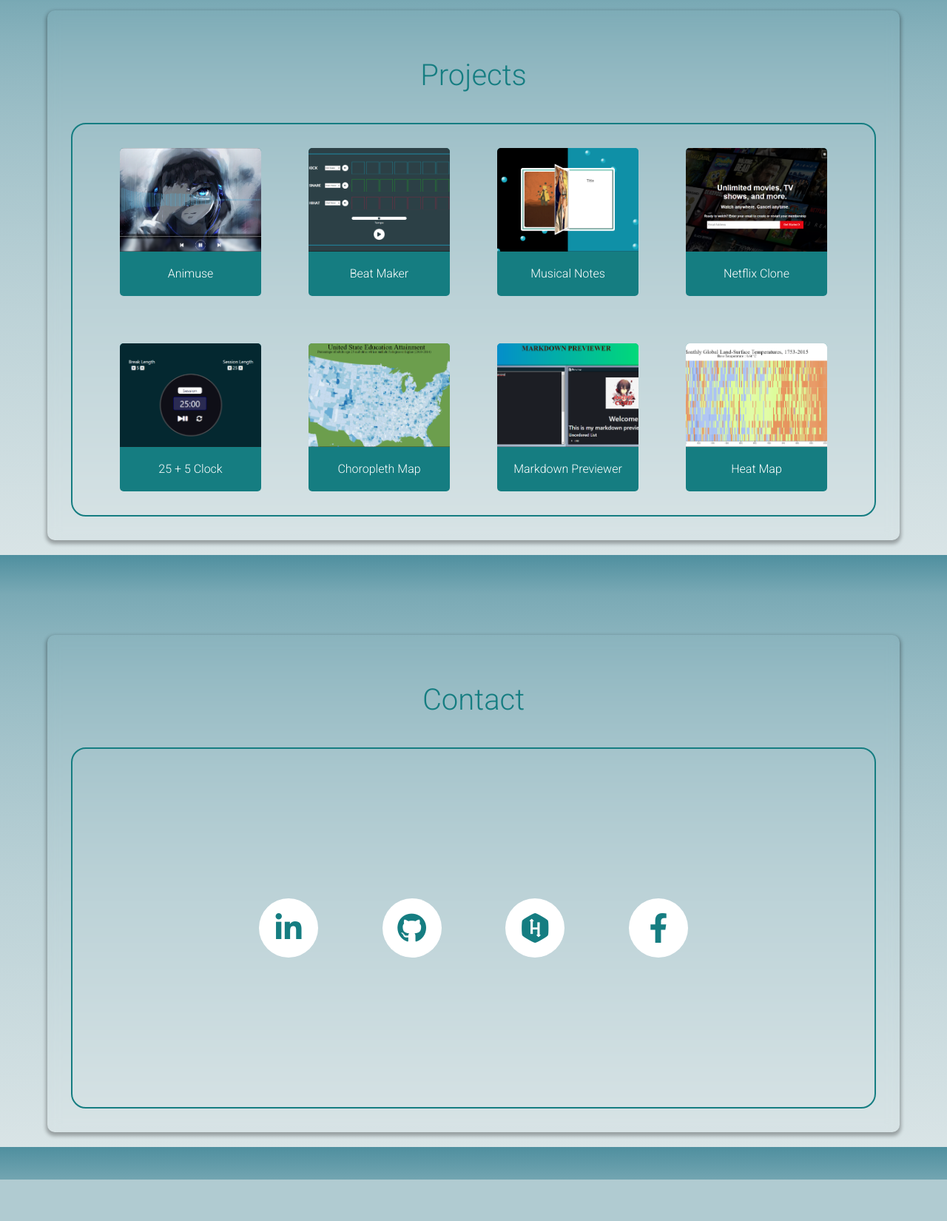
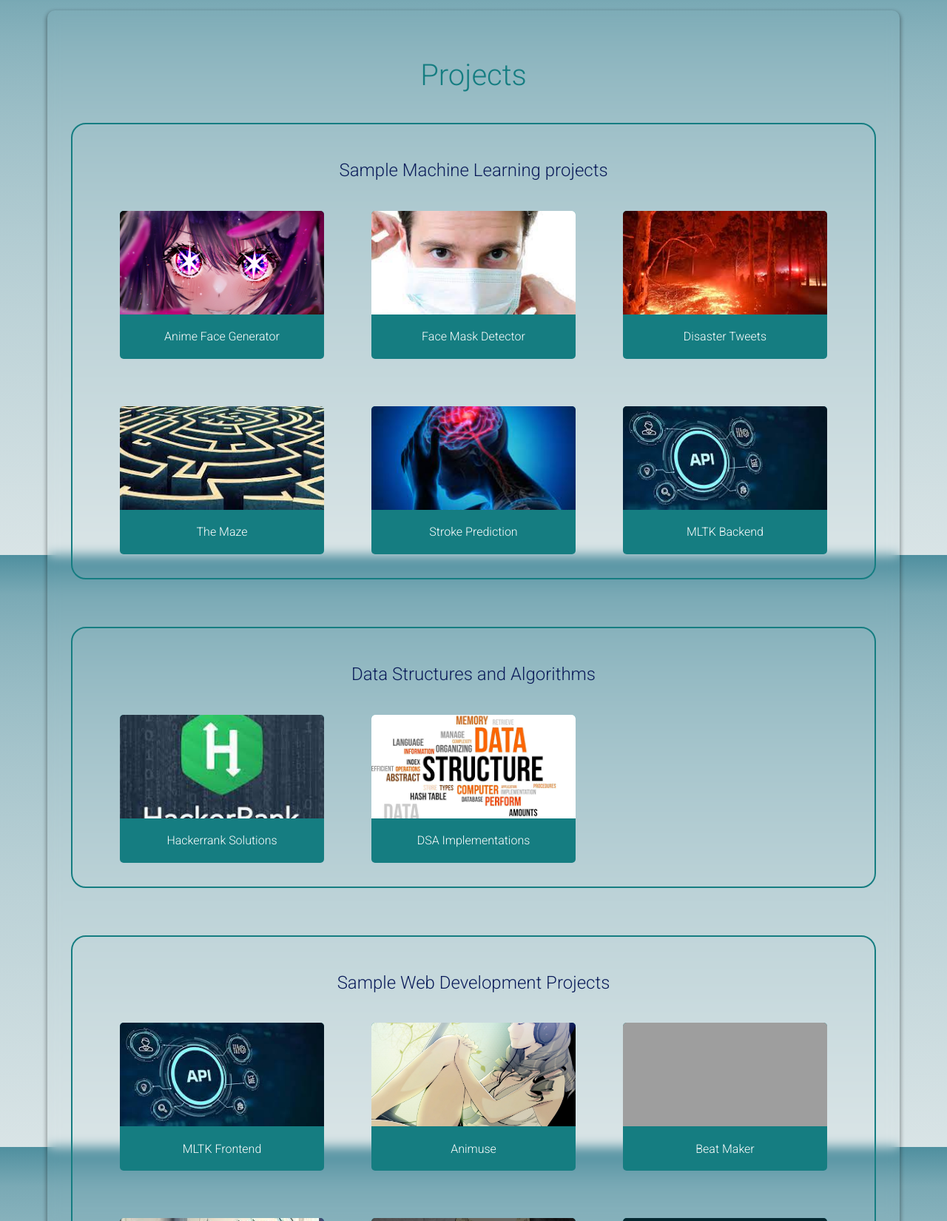
Before and after one commit to e-hokage777/e-hokage777.github.io, a PHP site: page / in a window 1280 px wide. Shown: the part 4850-6500 px from the top of the page at 74% size. Before the commit the page ends 6444 px from the top, so only its background shows below. Run offline with PHP 8.4, Linux system fonts and the light colour scheme; grey boxes are pictures that could not be loaded.

Commit message:
added ml projects and updated design

```diff
--- a/index.html
+++ b/index.html
@@ -4,6 +4,7 @@
     <meta charset="UTF-8" />
     <meta http-equiv="X-UA-Compatible" content="IE=edge" />
     <meta name="viewport" content="width=device-width, initial-scale=1.0" />
+    <link rel="shortcut icon" type="image/jpg" href="./assets/images/projects/bento.jpg">
     <link
       rel="stylesheet"
       href="https://cdnjs.cloudflare.com/ajax/libs/font-awesome/6.2.1/css/all.min.css"
@@ -192,11 +193,204 @@
         <div class="c_card">
           <h1 class="card-title">Projects</h1>
           <div class="card-content">
+            <div class="w-100">
+              <h4 class="text-center mb-2 mt-5" style="color: #0b1c5a">
+                Sample Machine Learning projects
+              </h4>
               <div class="row">
-              <div class="col-lg-3 col-md-4 project-card">
+                <div class="col-lg-4 col-md-6 project-card">
                   <div class="project-card-inner">
                     <div class="project-image">
-                    <img src="assets/images/projects/animuse.png" alt="" />
+                      <img src="assets/images/projects/anime_face_generate.jpg" alt="" />
+                    </div>
+                    <h6 class="project-title">Anime Face Generator</h6>
+                    <div class="project-more-info">
+                      Generates anime faces using generative AI
+                      <p>
+                        Project in
+                        <a
+                          target="_blank"
+                          href="https://github.com/e-hokage777/Machine_Learning_Projects/blob/master/Computer_Vision/Anime_Face_Generator/Anime_Face_Generator.ipynb"
+                          >my github</a
+                        >
+                      </p>
+                    </div>
+                  </div>
+                </div>
+                <div class="col-lg-4 col-md-6 project-card">
+                  <div class="project-card-inner">
+                    <div class="project-image">
+                      <img src="assets/images/projects/face_mask.jpeg" alt="" />
+                    </div>
+                    <h6 class="project-title">Face Mask Detector</h6>
+                    <div class="project-more-info">
+                      Detect whether given image contains a face mask
+                      <p>
+                        Project in
+                        <a
+                          target="_blank"
+                          href="https://github.com/e-hokage777/Machine_Learning_Projects/blob/master/Computer_Vision/Spot_The_Mask/Spot_The_Image_Challenge.ipynb"
+                          >my github</a
+                        >
+                      </p>
+                    </div>
+                  </div>
+                </div>
+                <div class="col-lg-4 col-md-6 project-card">
+                  <div class="project-card-inner">
+                    <div class="project-image">
+                      <img src="assets/images/projects/disaster.jpeg" alt="" />
+                    </div>
+                    <h6 class="project-title">Disaster Tweets</h6>
+                    <div class="project-more-info">
+                      Predict whether a tweet is a tweet about a disaster
+                      <p>
+                        Project in
+                        <a
+                          target="_blank"
+                          href="https://github.com/e-hokage777/Machine_Learning_Projects/blob/master/NLP/NLP_With_Disaster_Tweets/NLP_with_disaster_tweets-with_pretrained_glove.ipynb"
+                          >my github</a
+                        >
+                      </p>
+                    </div>
+                  </div>
+                </div>
+                <div class="col-lg-4 col-md-6 project-card">
+                  <div class="project-card-inner">
+                    <div class="project-image">
+                      <img src="assets/images/projects/maze.jpeg" alt="" />
+                    </div>
+                    <h6 class="project-title">The Maze</h6>
+                    <div class="project-more-info">
+                      Reinforcement-powered maze game
+                      <p>
+                        Project on
+                        <a
+                          target="_blank"
+                          href="https://github.com/e-hokage777/Machine_Learning_Projects/tree/master/Reinforcement_Learning/The_Maze"
+                          >github</a
+                        >
+                      </p>
+                    </div>
+                  </div>
+                </div>
+                <div class="col-lg-4 col-md-6 project-card">
+                  <div class="project-card-inner">
+                    <div class="project-image">
+                      <img src="assets/images/projects/stroke.jpeg" alt="" />
+                    </div>
+                    <h6 class="project-title">Stroke Prediction</h6>
+                    <div class="project-more-info">
+                      Predict whether you one has stroke given medical features
+                      <p>
+                        Project on
+                        <a
+                          target="_blank"
+                          href="https://github.com/e-hokage777/Machine_Learning_Projects/blob/master/Supervised%20Learning/Stroke_Prediction/Stroke_Prediction.ipynb"
+                          >my github</a
+                        >
+                      </p>
+                    </div>
+                  </div>
+                </div>
+                <div class="col-lg-4 col-md-6 project-card">
+                  <div class="project-card-inner">
+                    <div class="project-image">
+                      <img src="assets/images/projects/mltk_api.jpeg" alt="" />
+                    </div>
+                    <h6 class="project-title">MLTK Backend</h6>
+                    <div class="project-more-info">
+                      Machine Learning toolkit api
+                      <p>
+                        Project on
+                        <a
+                          target="_blank"
+                          href="https://github.com/e-hokage777/mltk_backend"
+                          >my github</a
+                        >
+                      </p>
+                    </div>
+                  </div>
+                </div>
+              </div>
+            </div>
+          </div>
+          <div class="card-content">
+            <div class="w-100">
+              <h4 class="text-center mb-2 mt-5" style="color: #0b1c5a">
+                Data Structures and Algorithms
+              </h4>
+              <div class="row">
+                <div class="col-lg-4 col-md-6 project-card">
+                  <div class="project-card-inner">
+                    <div class="project-image">
+                      <img src="assets/images/projects/hackerrank.jpeg" alt="" />
+                    </div>
+                    <h6 class="project-title">Hackerrank Solutions</h6>
+                    <div class="project-more-info">
+                      Solutions to hackerrank challenges
+                      <p>
+                        Project in
+                        <a
+                          target="_blank"
+                          href="https://github.com/e-hokage777/Hackerrank-Solutions"
+                          >my github</a
+                        >
+                      </p>
+                    </div>
+                  </div>
+                </div>
+                <div class="col-lg-4 col-md-6 project-card">
+                  <div class="project-card-inner">
+                    <div class="project-image">
+                      <img src="assets/images/projects/dsa.png" alt="" />
+                    </div>
+                    <h6 class="project-title">DSA Implementations</h6>
+                    <div class="project-more-info">
+                      Data Structures and algorithm implementations
+                      <p>
+                        Project in
+                        <a
+                          target="_blank"
+                          href="https://github.com/e-hokage777/Data_Structures_and_Algorithms"
+                          >my github</a
+                        >
+                      </p>
+                    </div>
+                  </div>
+                </div>
+              </div>
+            </div>
+          </div>
+          <div class="card-content">
+            <div>
+              <h4 class="text-center mb-2 mt-5" style="color: #0b1c5a">
+                Sample Web Development Projects
+              </h4>
+              <div class="row">
+                <div class="col-lg-4 col-md-6 project-card">
+                  <div class="project-card-inner">
+                    <div class="project-image">
+                      <img src="assets/images/projects/mltk_api.jpeg" alt="" />
+                    </div>
+                    <h6 class="project-title">MLTK Frontend</h6>
+                    <div class="project-more-info">
+                      Machine Learning toolkit frontend with react
+                      <p>
+                        Project
+                        <a
+                          target="_blank"
+                          href="https://mltk-frontend-5oky9fqea-eli-bansas-projects.vercel.app/"
+                          >here</a
+                        >
+                      </p>
+                    </div>
+                  </div>
+                </div>
+                <div class="col-lg-4 col-md-6 project-card">
+                  <div class="project-card-inner">
+                    <div class="project-image">
+                      <img src="assets/images/projects/animuse.jpg" alt="" />
                     </div>
                     <h6 class="project-title">Animuse</h6>
                     <div class="project-more-info">
@@ -212,10 +406,10 @@
                     </div>
                   </div>
                 </div>
-              <div class="col-lg-3 col-md-4 project-card">
+                <div class="col-lg-4 col-md-6 project-card">
                   <div class="project-card-inner">
                     <div class="project-image">
-                    <img src="assets/images/projects/beatmaker.png" alt="" />
+                      <img src="assets/images/projects/beats.png" alt="" />
                     </div>
                     <h6 class="project-title">Beat Maker</h6>
                     <div class="project-more-info">
@@ -231,11 +425,11 @@
                     </div>
                   </div>
                 </div>
-              <div class="col-lg-3 col-md-4 project-card">
+                <div class="col-lg-4 col-md-6 project-card">
                   <div class="project-card-inner">
                     <div class="project-image">
                       <img
-                      src="assets/images/projects/musical_notes.png"
+                        src="assets/images/projects/flipbook.jpeg"
                         alt=""
                       />
                     </div>
@@ -253,29 +447,29 @@
                     </div>
                   </div>
                 </div>
-              <div class="col-lg-3 col-md-4 project-card">
+                <div class="col-lg-4 col-md-6 project-card">
                   <div class="project-card-inner">
                     <div class="project-image">
                       <img
-                      src="assets/images/projects/netflix_clone.png"
+                        src="assets/images/projects/character_carousel.png"
                         alt=""
                       />
                     </div>
-                  <h6 class="project-title">Netflix Clone</h6>
+                    <h6 class="project-title">Character Carousel</h6>
                     <div class="project-more-info">
-                    A clone of the netflix homepage
+                      Carousel for characters
                       <p>
                         Project on
                         <a
                           target="_blank"
-                        href="https://github.com/e-hokage777/Web-Development-Projects/tree/master/Netflix_Clone"
+                          href="https://codepen.io/e-hokage777/full/oNPVeqm"
                           >codepen</a
                         >
                       </p>
                     </div>
                   </div>
                 </div>
-              <div class="col-lg-3 col-md-4 project-card">
+                <div class="col-lg-4 col-md-6 project-card">
                   <div class="project-card-inner">
                     <div class="project-image">
                       <img src="assets/images/projects/25+5_clock.png" alt="" />
@@ -294,7 +488,7 @@
                     </div>
                   </div>
                 </div>
-              <div class="col-lg-3 col-md-4 project-card">
+                <div class="col-lg-4 col-md-6 project-card">
                   <div class="project-card-inner">
                     <div class="project-image">
                       <img
@@ -317,29 +511,7 @@
                     </div>
                   </div>
                 </div>
-              <div class="col-lg-3 col-md-4 project-card">
-                <div class="project-card-inner">
-                  <div class="project-image">
-                    <img
-                      src="assets/images/projects/markdown_previewer.png"
-                      alt=""
-                    />
-                  </div>
-                  <h6 class="project-title">Markdown Previewer</h6>
-                  <div class="project-more-info">
-                    Immediately preview the result of your markdown code
-                    <p>
-                      Project on
-                      <a
-                        target="_blank"
-                        href="https://codepen.io/e-hokage777/full/VwzzNNv"
-                        >codepen</a
-                      >
-                    </p>
-                  </div>
-                </div>
-              </div>
-              <div class="col-lg-3 col-md-4 project-card">
+                <div class="col-lg-4 col-md-6 project-card">
                   <div class="project-card-inner">
                     <div class="project-image">
                       <img src="assets/images/projects/heatmap.png" alt="" />
@@ -363,28 +535,45 @@
             </div>
           </div>
         </div>
+      </div>
       <div id="contact" class="col-12 card-holder">
         <div class="c_card">
           <h1 class="card-title">Contact</h1>
           <div class="card-content">
             <div class="row">
               <div class="col-lg-2 col-sm-4 contact-button-container">
-                <a target="_blank" href="https://www.linkedin.com/in/eli-bansa-92475b207/" class="contact-button">
+                <a
+                  target="_blank"
+                  href="https://www.linkedin.com/in/eli-bansa-92475b207/"
+                  class="contact-button"
+                >
                   <i class="fa-brands fa-linkedin-in"></i>
                 </a>
               </div>
               <div class="col-lg-2 col-sm-4 contact-button-container">
-                <a target="_blank" href="https://github.com/e-hokage777" class="contact-button">
+                <a
+                  target="_blank"
+                  href="https://github.com/e-hokage777"
+                  class="contact-button"
+                >
                   <i class="fa-brands fa-github"></i>
                 </a>
               </div>
               <div class="col-lg-2 col-sm-4 contact-button-container">
-                <a target="_blank" href="https://www.hackerrank.com/e_hokage777" class="contact-button">
+                <a
+                  target="_blank"
+                  href="https://www.hackerrank.com/e_hokage777"
+                  class="contact-button"
+                >
                   <i class="fa-brands fa-hackerrank"></i>
                 </a>
               </div>
               <div class="col-lg-2 col-sm-4 contact-button-container">
-                <a target="_blank" href="https://web.facebook.com/eli.bansa.5/" class="contact-button">
+                <a
+                  target="_blank"
+                  href="https://web.facebook.com/eli.bansa.5/"
+                  class="contact-button"
+                >
                   <i class="fa-brands fa-facebook-f"></i>
                 </a>
               </div>
--- a/profile.css
+++ b/profile.css
@@ -255,11 +255,11 @@ main {
 }
 
 /** styling for projects section **/
-#projects .project-card{
+.project-card{
   padding: 2rem;
   cursor: pointer;
 }
-#projects .project-card-inner{
+.project-card-inner{
   /* width: 200px; */
   height: 200px;
   background-color:var(--card-title-color);
@@ -269,24 +269,24 @@ main {
   overflow: hidden;
 }
 
-#projects .project-card-inner .project-image{
+.project-card-inner .project-image{
   height: 70%;
 }
 
-#projects .project-card-inner img{
+.project-card-inner img{
   width: 100%;
   height: 100%;
   object-fit: cover;
 }
 
-#projects .project-card-inner .project-title{
+.project-card-inner .project-title{
   display: flex;
   justify-content: center;
   align-items: center;
   height: 30%;
 }
 
-#projects .project-card-inner .project-more-info{
+.project-card-inner .project-more-info{
   position: absolute;
   top: 0;
   left: 0;
@@ -305,7 +305,7 @@ main {
   pointer-events: none;
 }
 
-#projects .project-card-inner:hover .project-more-info{
+.project-card-inner:hover .project-more-info{
   opacity: 1;
   pointer-events: all;
 }
@@ -323,7 +323,7 @@ main {
   align-items: center;
 }
 
-#projects .project-card.expand .project-card-inner{
+.project-card.expand .project-card-inner{
   width: 70%;
   height: 70%;
 }
```
Also changed, not shown: assets/images/projects/anime_face_generate.jpg (added), assets/images/projects/animuse.jpg (added), assets/images/projects/animuse.png (deleted), assets/images/projects/bento.jpg (added), assets/images/projects/character_carousel.png (added), assets/images/projects/disaster.jpeg (added), assets/images/projects/dsa.png (added), assets/images/projects/face_mask.jpeg (added), assets/images/projects/flipbook.jpeg (added), assets/images/projects/hackerrank.jpeg (added), assets/images/projects/maze.jpeg (added), assets/images/projects/mltk_api.jpeg (added), assets/images/projects/profile_img.jpg (added), assets/images/projects/stroke.jpeg (added), 1 other file. Lines whose indentation alone changed are shown as unchanged.
